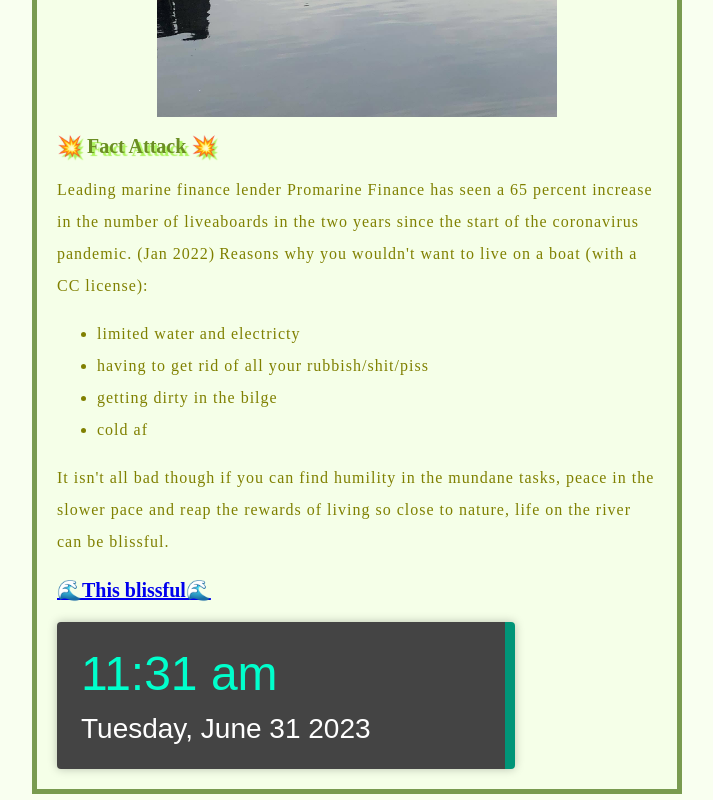
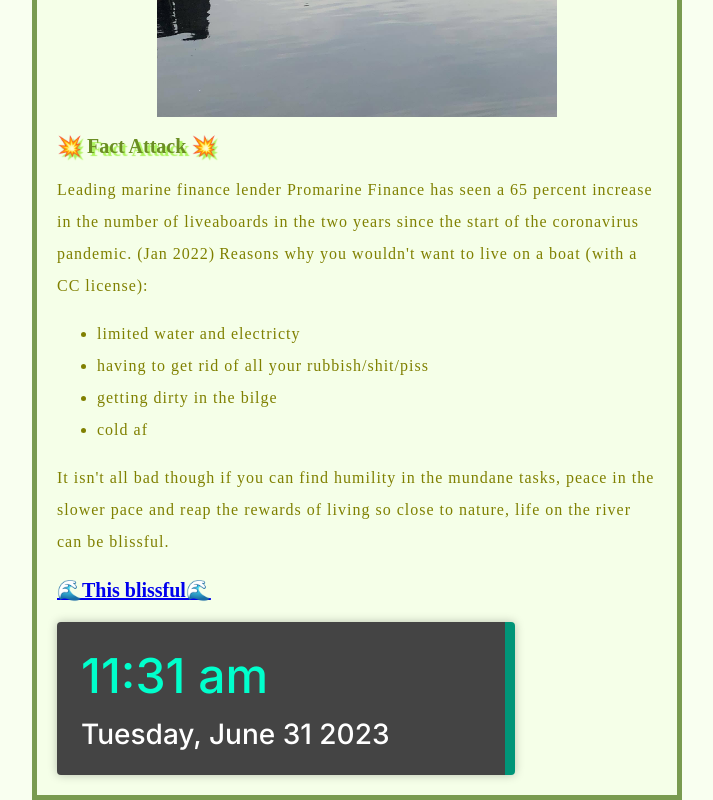
Before and after one commit to lucyck255/lol, a plain HTML site: page index.html in a window 1280 px wide. Shown: the part 694-1494 px from the top of the page, without its empty margins (283-996 px from the left). Drawn offline with Linux system fonts and the light colour scheme.

Commit message:
styling the time/date

```diff
--- a/styles/style.css
+++ b/styles/style.css
@@ -102,7 +102,8 @@ body {
   border-radius: 4px;
   border-right: 10px #009578 solid;
   width: 400px;
-  font-family: sans-serif;
+  font-weight: 500px;
+  font-family: 'Inter', sans-serif;
 }
 
 .time {
```
